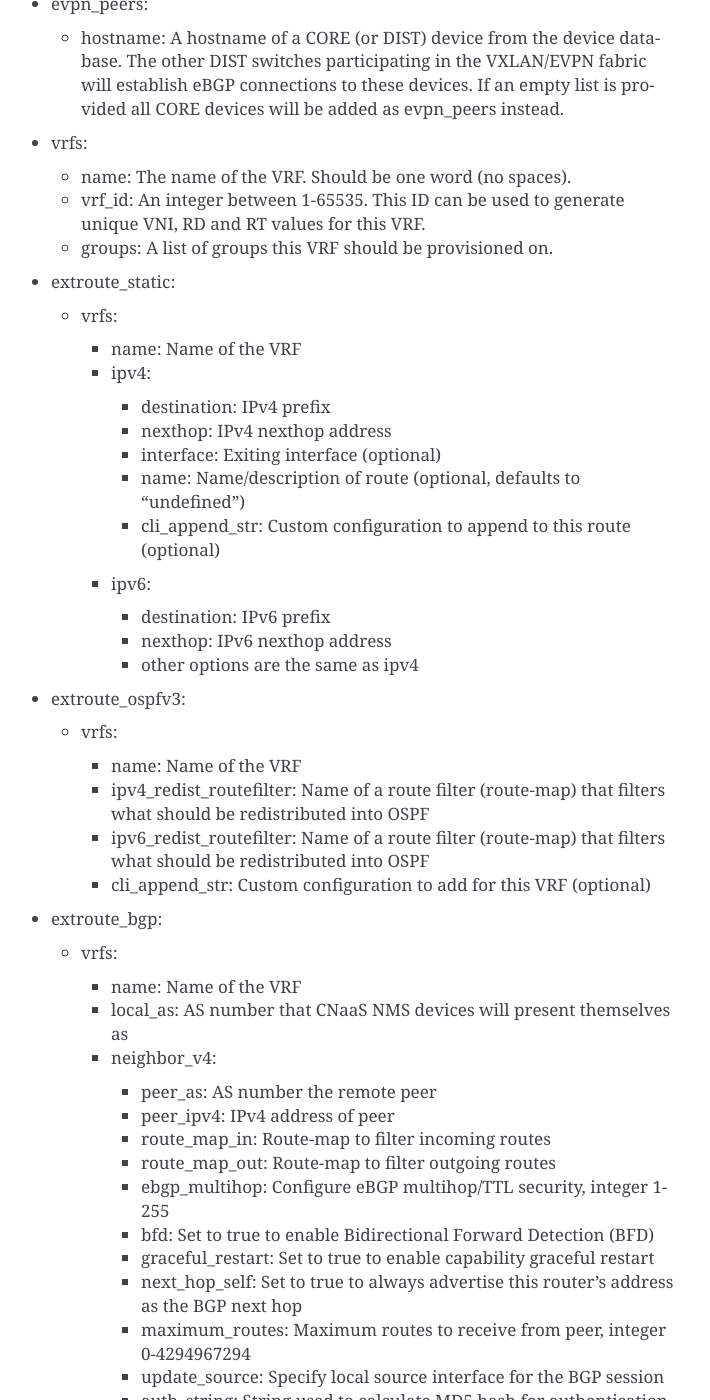
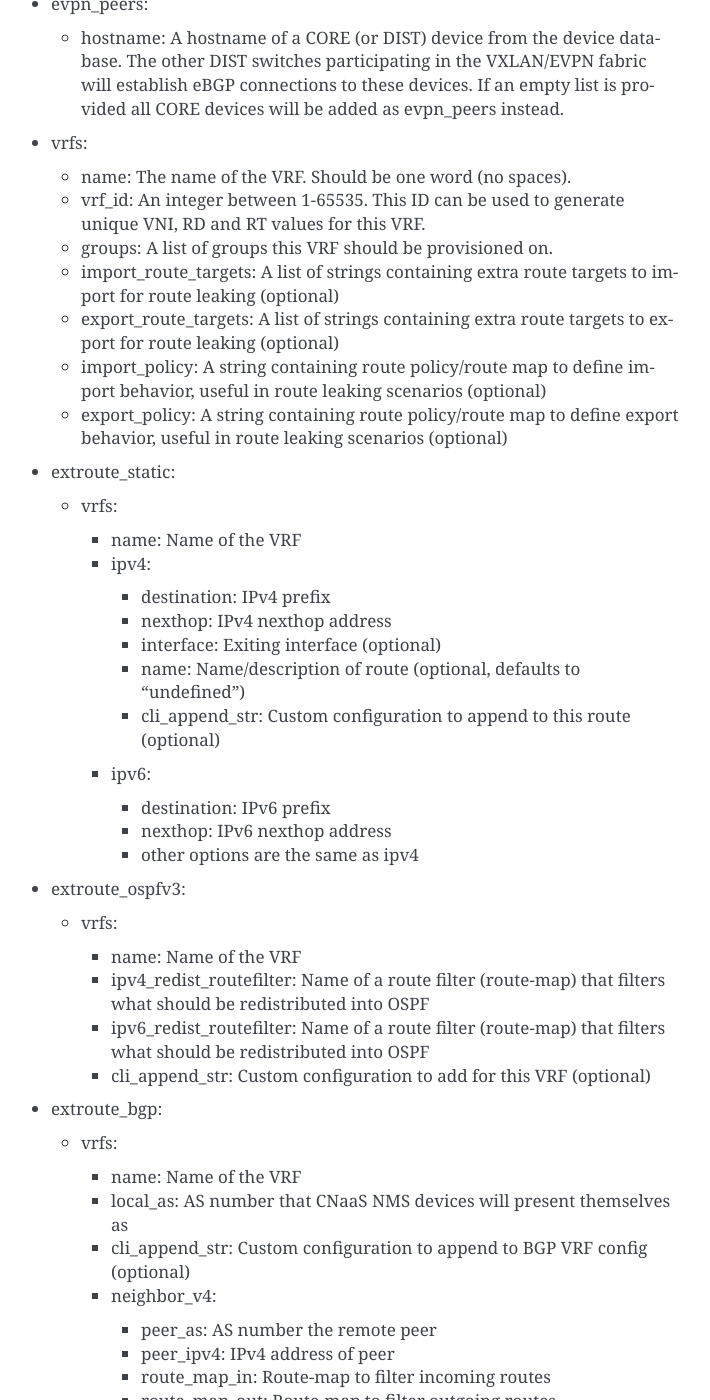
Before and after one commit to SUNET/cnaas-nms, a Sphinx documentation site: the page built from docs/reporef/index.rst, in a window 1280 px wide and 1400 px high, scrolled down 3127 px. Shown: the whole window, without its empty margins (399-1109 px from the left). Built offline with Sphinx 7.4.7, drawn with Linux system fonts in a browser that asks for light colours.

Commit message:
Add docs

```diff
--- a/docs/reporef/index.rst
+++ b/docs/reporef/index.rst
@@ -168,6 +168,14 @@ Can contain the following dictionaries with specified keys:
   * vrf_id: An integer between 1-65535. This ID can be used to generate unique VNI, RD and RT
     values for this VRF.
   * groups: A list of groups this VRF should be provisioned on.
+  * import_route_targets: A list of strings containing extra route targets to import
+    for route leaking (optional)
+  * export_route_targets: A list of strings containing extra route targets to export
+    for route leaking (optional)
+  * import_policy: A string containing route policy/route map to define import
+    behavior, useful in route leaking scenarios (optional)
+  * export_policy: A string containing route policy/route map to define export
+    behavior, useful in route leaking scenarios (optional)
 
 * extroute_static:
 
@@ -203,6 +211,7 @@ Can contain the following dictionaries with specified keys:
 
     * name: Name of the VRF
     * local_as: AS number that CNaaS NMS devices will present themselves as
+    * cli_append_str: Custom configuration to append to BGP VRF config (optional)
     * neighbor_v4:
 
       * peer_as: AS number the remote peer
```
